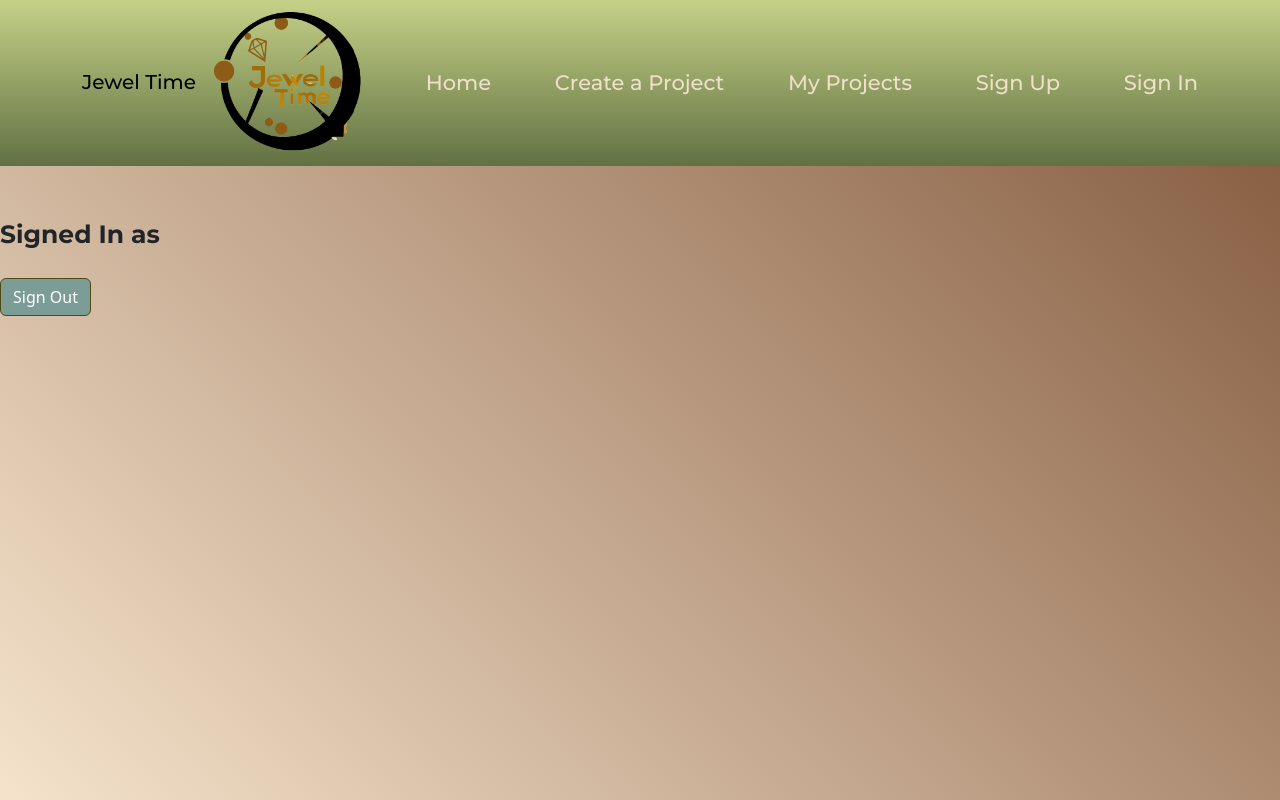
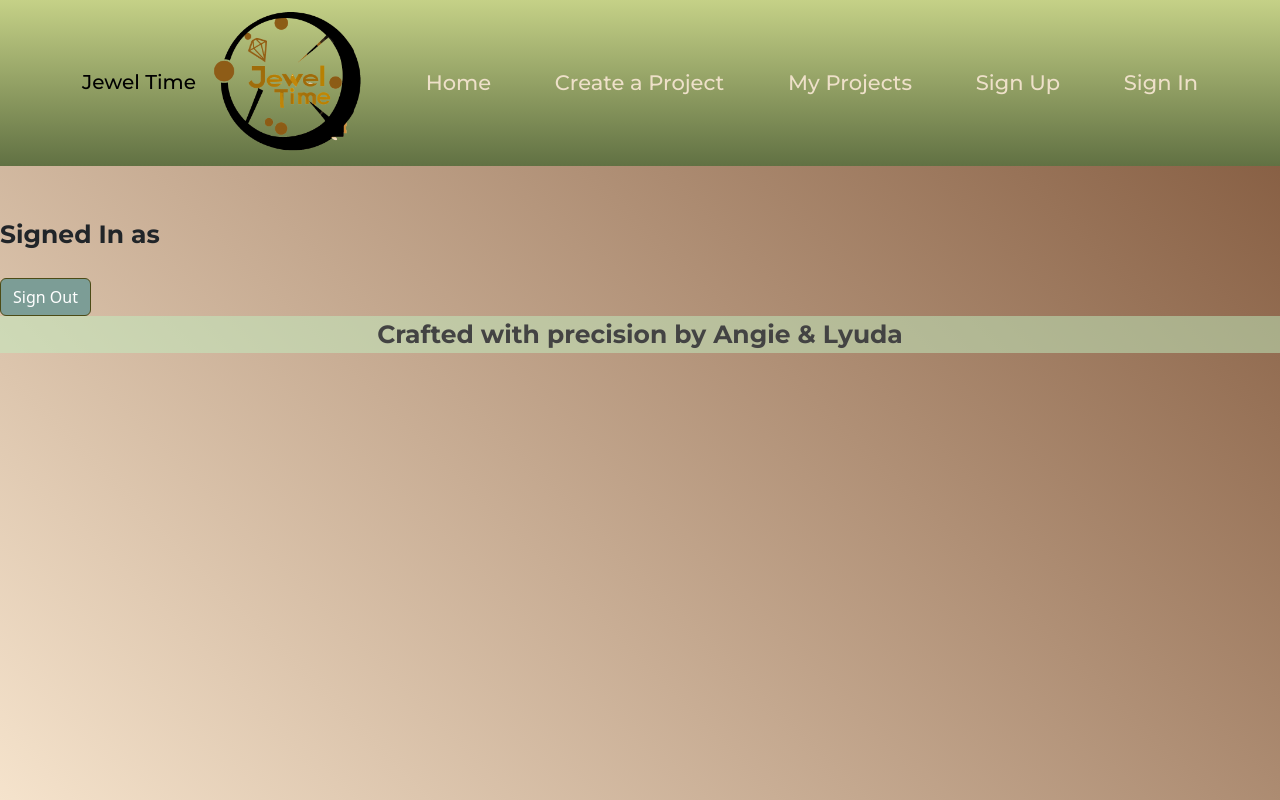
Before and after one commit to AngieCCo/front-end-jeweltime, a React (Create React App) app: page / in a window 1280 px wide. Built offline with nearby package versions, Linux system fonts and the light colour scheme; no server answers.

Commit message:
Added footer component with css file for footer

```diff
--- a/src/App.js
+++ b/src/App.js
@@ -7,10 +7,10 @@ import NavBar from './components/NavBar';
 import NewAccountForm from './components/NewAccountForm';
 import NewProjectForm from './components/NewProjectForm';
 import ProjectsList from './components/ProjectsList';
+import Footer from './components/Footer';
 // Components from video
 import SignInF from './components/SignInF';
 import AuthDetails from './components/AuthDetails';
-
 import { signInWithEmailAndPassword } from "firebase/auth";
 import { auth } from '../src/firebase'
 
@@ -304,6 +304,9 @@ function App() {
                 setSelectedAccount={setSelectedAccount}
               />
             </div>
+            <div>
+              <Footer/>
+            </div>
       </div>
   );
 }
--- /dev/null
+++ b/src/components/Footer.css
@@ -0,0 +1,5 @@
+.footer  {
+    text-align: center;
+    background-color: rgba(194, 239, 194, 0.503);
+    color: rgb(67, 67, 67);
+    }
--- /dev/null
+++ b/src/components/Footer.js
@@ -0,0 +1,12 @@
+import React from 'react';
+import './Footer.css'
+
+const Footer = () => {
+    return (
+        <footer className="footer">
+            <p>Crafted with precision by Angie & Lyuda</p>
+        </footer>
+    );
+};
+
+export default Footer;
```
